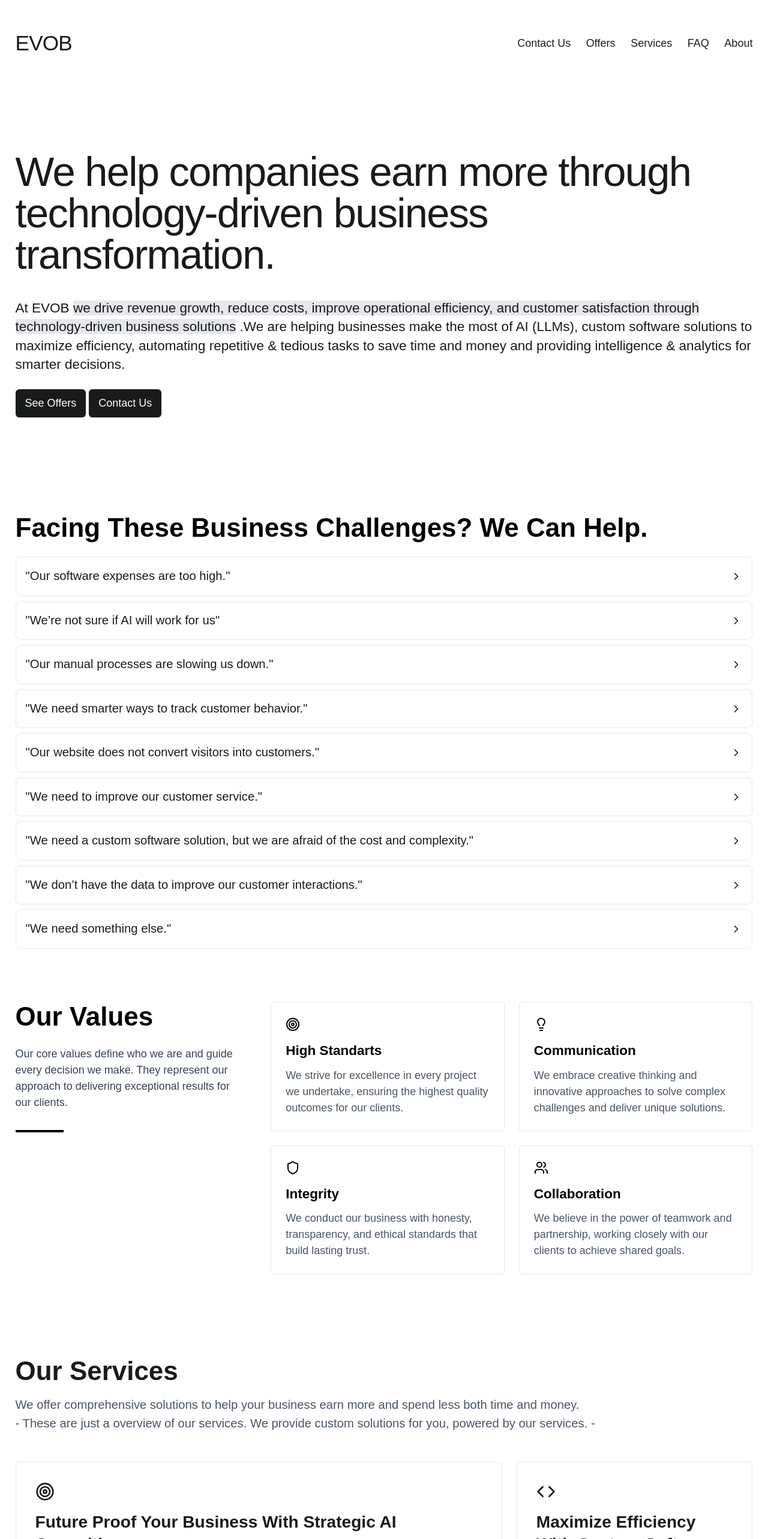
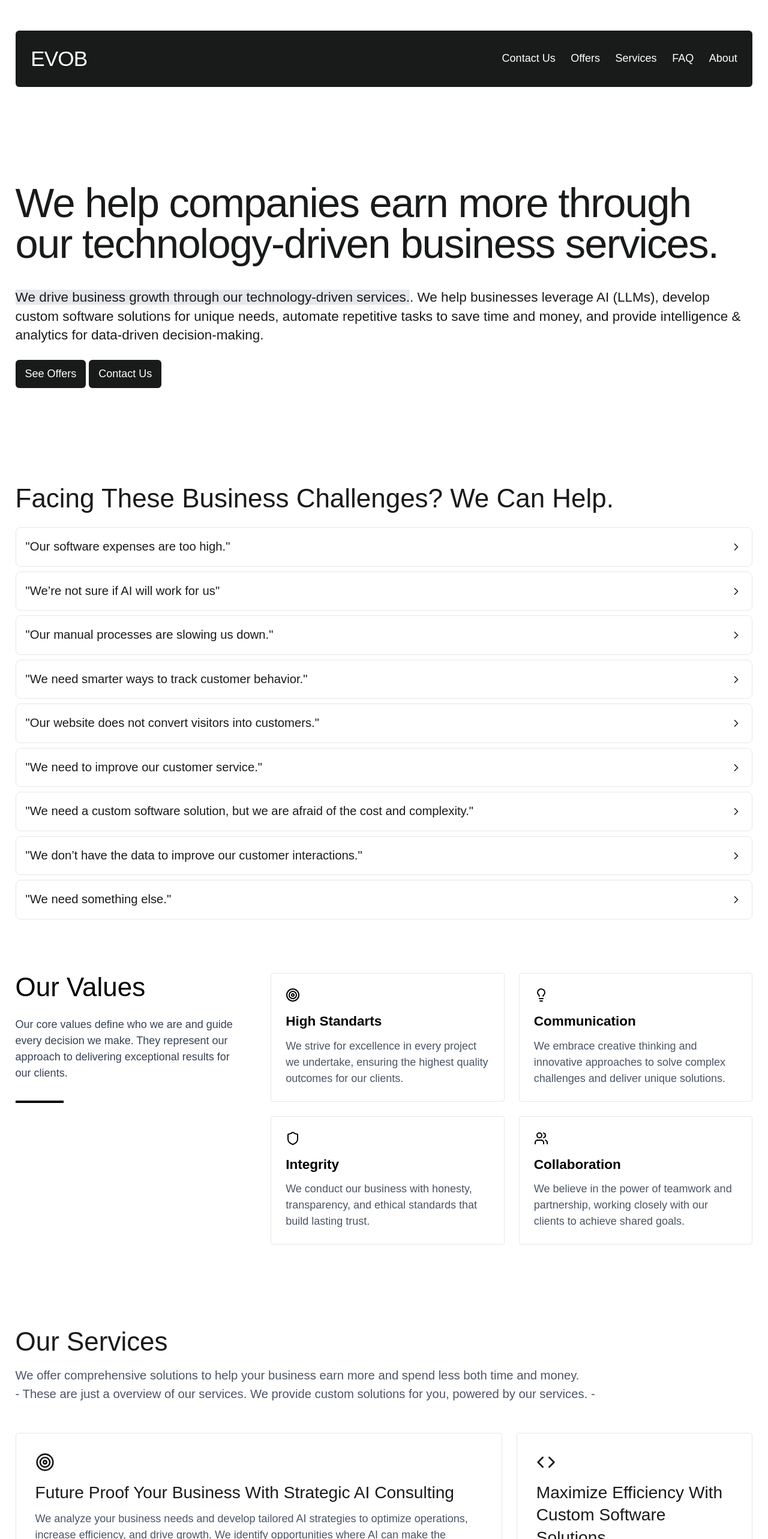
Before and after one commit to cagansen-git/EVOB, a SvelteKit app: page / in a window 1280 px wide. Shown: the top 2566 px of the page at 60% size. Built offline with nearby package versions, Linux system fonts and the light colour scheme.

Commit message:
Refactor button and heading components for consistency; update text for clarity and improve navbar styles

```diff
--- a/src/components/Button.svelte
+++ b/src/components/Button.svelte
@@ -1,12 +1,12 @@
 <script>
-	let { link, text, target = "_blank"} = $props();
+	let { link, text, target = '_blank' } = $props();
 </script>
 
 <a
 	href={link}
 	class="bg-primary-text py-sm p-md inline-block rounded-md text-base text-white transition-transform duration-200 hover:scale-[1.05]"
 	data-sveltekit-preload-data
-	target={target}
+	{target}
 	rel="noopener noreferrer"
 	>{text}
 </a>
--- a/src/components/HeadingSection.svelte
+++ b/src/components/HeadingSection.svelte
@@ -5,16 +5,14 @@
 <main class="my-2xl md:my-[10rem]">
 	<h1 class="my-xl text-4xl font-light tracking-tight md:text-6xl">
 		<!-- Driving Business Growth with Technology, Automation & AI -->
-		We help companies earn more through technology-driven business transformation.
+		We help companies earn more through our technology-driven business services.
 	</h1>
 	<h2 class="my-lg text-xl">
-		At EVOB <span class="bg-gray-200"
-			>we drive revenue growth, reduce costs, improve operational efficiency, and customer
-			satisfaction through technology-driven business solutions
-		</span>
-		.We are helping businesses make the most of AI (LLMs),
-		custom software solutions to maximize efficiency,
-		automating repetitive & tedious tasks to save time and money and providing intelligence & analytics for smarter decisions.
+		<span class="bg-gray-200"
+			>We drive business growth through our technology-driven services.
+		</span>. We help businesses leverage AI (LLMs), develop custom software solutions for unique
+		needs, automate repetitive tasks to save time and money, and provide intelligence & analytics
+		for data-driven decision-making.
 	</h2>
 	<Button link="/offers" text="See Offers" target=""></Button>
 	<Button link="/contact" text="Contact Us" target=""></Button>
--- a/src/components/Navbar.svelte
+++ b/src/components/Navbar.svelte
@@ -8,7 +8,7 @@
 </script>
 
 <header>
-	<nav class="my-2xl flex items-center justify-between">
+	<nav class="my-2xl bg-primary-text p-lg flex items-center justify-between rounded-md text-white">
 		<!-- left side navbar -->
 		<div>
 			<h1 class="text-3xl tracking-tight"><a href="/" data-sveltekit-preload-data>EVOB</a></h1>
@@ -35,29 +35,36 @@
 
 		<!-- mobile navbar -->
 		<div
-			class="p-3xl fixed top-0 right-0 h-full w-64 transform bg-stone-200 transition-transform duration-300 ease-in-out {toggle
+			class="p-3xl bg-primary-text fixed top-0 right-0 h-full w-64 transform transition-transform duration-300 ease-in-out {toggle
 				? 'translate-x-0'
 				: 'translate-x-full'}"
 		>
 			<ul class="space-y-lg pt-lg">
 				<li>
-					<a href="/contact" class="nav-link" data-sveltekit-preload-data>Contact Us</a>
+					<a href="/contact" class="nav-link" data-sveltekit-preload-data onclick={toggleNavbar}
+						>Contact Us</a
+					>
 				</li>
 				<li>
-					<a href="/offers" class="nav-link" data-sveltekit-preload-data>Offers</a>
-				</li>
-
-				<li>
-					<a href="/services" class="nav-link" data-sveltekit-preload-data>Services</a>
+					<a href="/offers" class="nav-link" data-sveltekit-preload-data onclick={toggleNavbar}
+						>Offers</a
+					>
 				</li>
 				<li>
-					<a href="/faq" class="nav-link" data-sveltekit-preload-data>FAQ</a>
+					<a href="/services" class="nav-link" data-sveltekit-preload-data onclick={toggleNavbar}
+						>Services</a
+					>
 				</li>
 				<li>
-					<a href="/about" class="nav-link" data-sveltekit-preload-data>About</a>
+					<a href="/faq" class="nav-link" data-sveltekit-preload-data onclick={toggleNavbar}>FAQ</a>
 				</li>
 				<li>
-					<!-- <a href="/insights" class="nav-link" data-sveltekit-preload-data>Insights</a> -->
+					<a href="/about" class="nav-link" data-sveltekit-preload-data onclick={toggleNavbar}
+						>About</a
+					>
+				</li>
+				<li>
+					<!-- <a href="/insights" class="nav-link" data-sveltekit-preload-data onclick={toggleNavbar}>Insights</a> -->
 				</li>
 			</ul>
 		</div>
--- a/src/components/OurValues.svelte
+++ b/src/components/OurValues.svelte
@@ -35,7 +35,7 @@
 		<div class="grid grid-cols-1 gap-12 lg:grid-cols-12">
 			<!-- Left-aligned text description -->
 			<div class="lg:col-span-4">
-				<h2 class="mb-6 text-3xl font-semibold text-black md:text-4xl">Our Values</h2>
+				<h2 class="mb-6 text-3xl  text-black md:text-4xl">Our Values</h2>
 				<p class="mb-8 text-gray-700">
 					Our core values define who we are and guide every decision we make. They represent our
 					approach to delivering exceptional results for our clients.
--- a/src/components/Questions.svelte
+++ b/src/components/Questions.svelte
@@ -62,7 +62,7 @@
 </script>
 
 <section class="">
-	<h3 class="mb-6 text-3xl font-semibold text-black md:text-4xl">
+	<h3 class="mb-6 text-3xl md:text-4xl ">
 		Facing These Business Challenges? We Can Help.
 	</h3>
 
--- a/src/components/ServicesSection.svelte
+++ b/src/components/ServicesSection.svelte
@@ -4,7 +4,7 @@
 
 <section class="py-12">
 	<div class="mb-12">
-		<h2 class="mb-4 text-4xl font-semibold">Our Services</h2>
+		<h2 class="mb-4 text-4xl">Our Services</h2>
 		<p class="text-lg text-gray-600">
 			We offer comprehensive solutions to help your business earn more and spend less both time and
 			money.
@@ -23,7 +23,7 @@
 			<div class="bg-primary/10 mb-4 rounded-full">
 				<Target class="text-primary h-8 w-8" />
 			</div>
-			<h3 class="mb-3 text-2xl font-bold">
+			<h3 class="mb-3 text-2xl ">
 				Future Proof Your Business With Strategic AI Consulting
 			</h3>
 			<p class="text-gray-600">
@@ -39,7 +39,7 @@
 			<div class="bg-primary/10 mb-4 rounded-full">
 				<Code class="text-primary h-8 w-8" />
 			</div>
-			<h3 class="mb-3 text-2xl font-bold">Maximize Efficiency With Custom Software Solutions</h3>
+			<h3 class="mb-3 text-2xl ">Maximize Efficiency With Custom Software Solutions</h3>
 			<p class="text-gray-600">
 				We build or provide software solutions tailored to your specific business requirements,
 				ensuring seamless migration from your existing systems.
@@ -52,7 +52,7 @@
 			<div class="bg-primary/10 mb-4 rounded-full">
 				<LineChart class="text-primary h-8 w-8" />
 			</div>
-			<h3 class="mb-3 text-2xl font-bold">
+			<h3 class="mb-3 text-2xl ">
 				Business & Growth Intelligence & Analytics For Smarter Decisions
 			</h3>
 			<p class="text-gray-600">
@@ -69,7 +69,7 @@
 			<div class="bg-primary/10 mb-4 rounded-full">
 				<Users class="text-primary h-8 w-8" />
 			</div>
-			<h3 class="mb-3 text-2xl font-bold">
+			<h3 class="mb-3 text-2xl ">
 				Say Goodbye To Repetitive Time Consuming Tasks With Automation
 			</h3>
 			<p class="text-gray-600">
```
